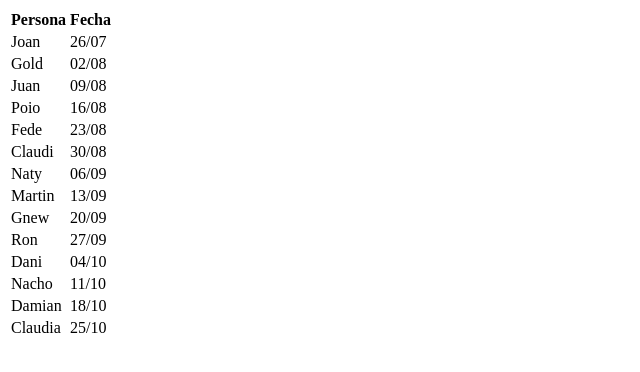
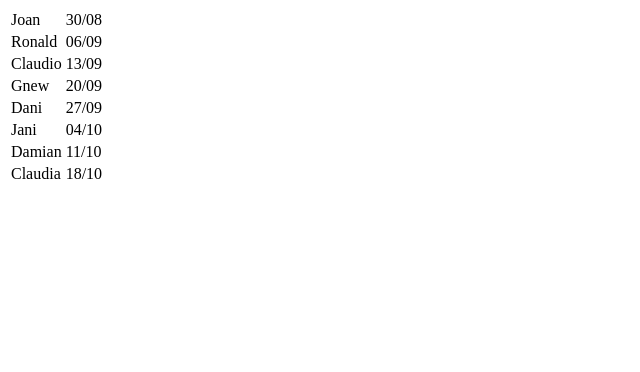
Before and after one commit to Jooeey4/Jooeey4.github.io, a plain HTML site: page index.html in a window 1280 px wide. Shown: the whole page, without its empty margins (0-640 px from the left). Drawn offline with Linux system fonts and the light colour scheme.

Commit message:
Update index.html

```diff
--- a/index.html
+++ b/index.html
@@ -6,39 +6,15 @@
 <body>
   <table>
     <tr>
-      <th>Persona</th>
-      <th>Fecha</th>
-    </tr>
-    <tr>
       <td>Joan</td>
-      <td>26/07</td>
-    </tr>
-    <tr>
-      <td>Gold</td>
-      <td>02/08</td>
-    </tr>
-    <tr>
-      <td>Juan</td>
-      <td>09/08</td>
-    </tr>
-    <tr>
-      <td>Poio</td>
-      <td>16/08</td>
-    </tr>
-    <tr>
-      <td>Fede</td>
-      <td>23/08</td>
-    </tr>
-    <tr>
-      <td>Claudi</td>
       <td>30/08</td>
     </tr>
     <tr>
-      <td>Naty</td>
+      <td>Ronald</td>
       <td>06/09</td>
     </tr>
     <tr>
-      <td>Martin</td>
+      <td>Claudio</td>
       <td>13/09</td>
     </tr>
     <tr>
@@ -46,24 +22,20 @@
       <td>20/09</td>
     </tr>
     <tr>
-      <td>Ron</td>
+      <td>Dani</td>
       <td>27/09</td>
     </tr>
     <tr>
-      <td>Dani</td>
+      <td>Jani</td>
       <td>04/10</td>
     </tr>
     <tr>
-      <td>Nacho</td>
+      <td>Damian</td>
       <td>11/10</td>
     </tr>
     <tr>
-      <td>Damian</td>
+      <td>Claudia</td>
       <td>18/10</td>
-    </tr>
-    <tr>
-      <td>Claudia</td>
-      <td>25/10</td>
     </tr>
   </table>
 </body>
```
